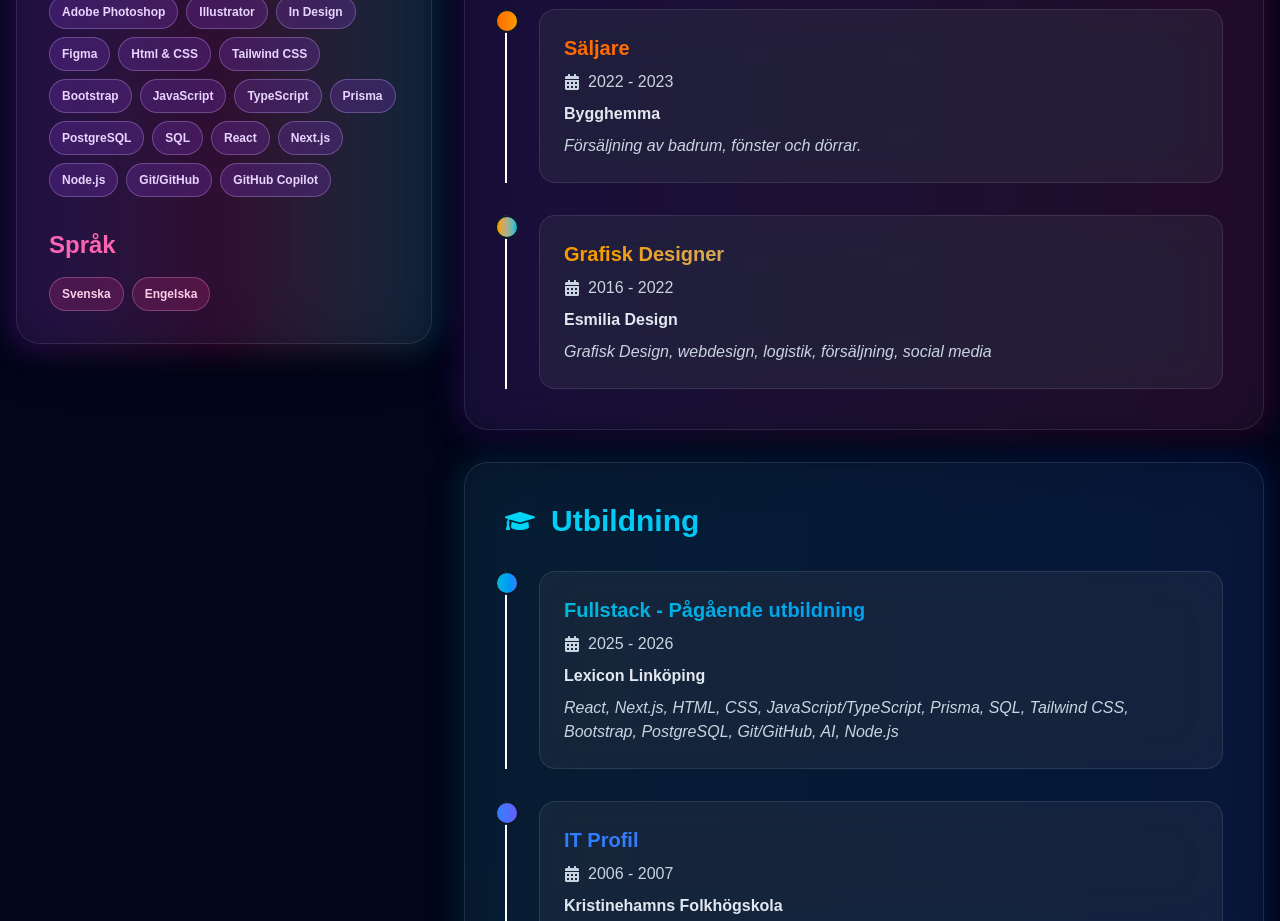
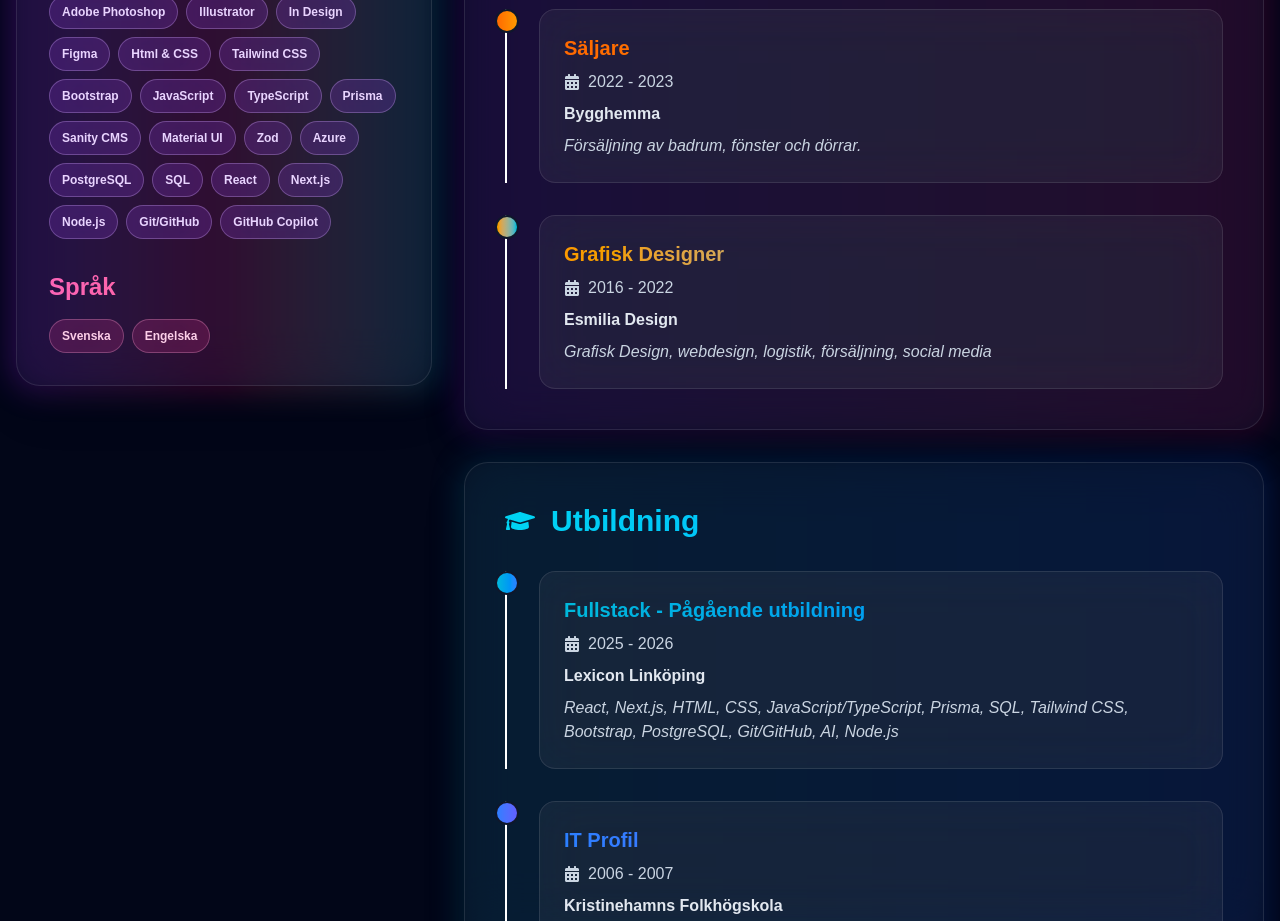
Before and after one commit to knixan/josefinecvportfolio, a Next.js app: page / in a window 1280 px wide. Shown: the part 1140-2061 px from the top of the page. Built offline with nearby package versions, Linux system fonts and the light colour scheme.

Commit message:
uppdatering av program

```diff
--- a/src/app/page.tsx
+++ b/src/app/page.tsx
@@ -21,6 +21,10 @@ const programs = [
   "JavaScript",
   "TypeScript",
   "Prisma",
+  "Sanity CMS",
+  "Material UI",
+  "Zod",
+  "Azure",
   "PostgreSQL",
   "SQL",
   "React",
@@ -32,7 +36,7 @@ const programs = [
 
 const languages = ["Svenska", "Engelska"];
 
-const certifications = ["Truckkort", "B-kort - pågående"];
+
 
 const cvPage = () => {
   return (
@@ -164,7 +168,6 @@ const cvPage = () => {
                     </div>
                   </div>
 
-                  {/* Certifications */}
 
                 </div>
               </div>
```
